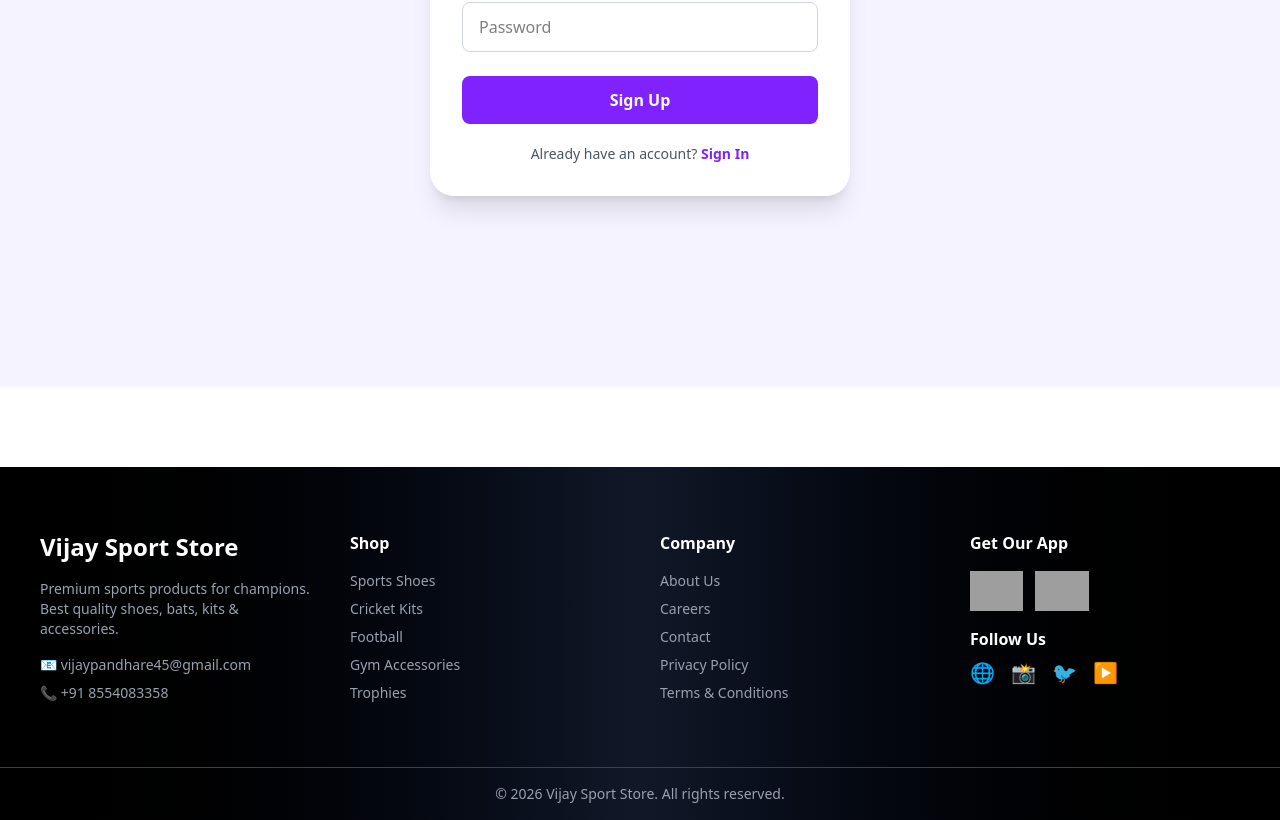
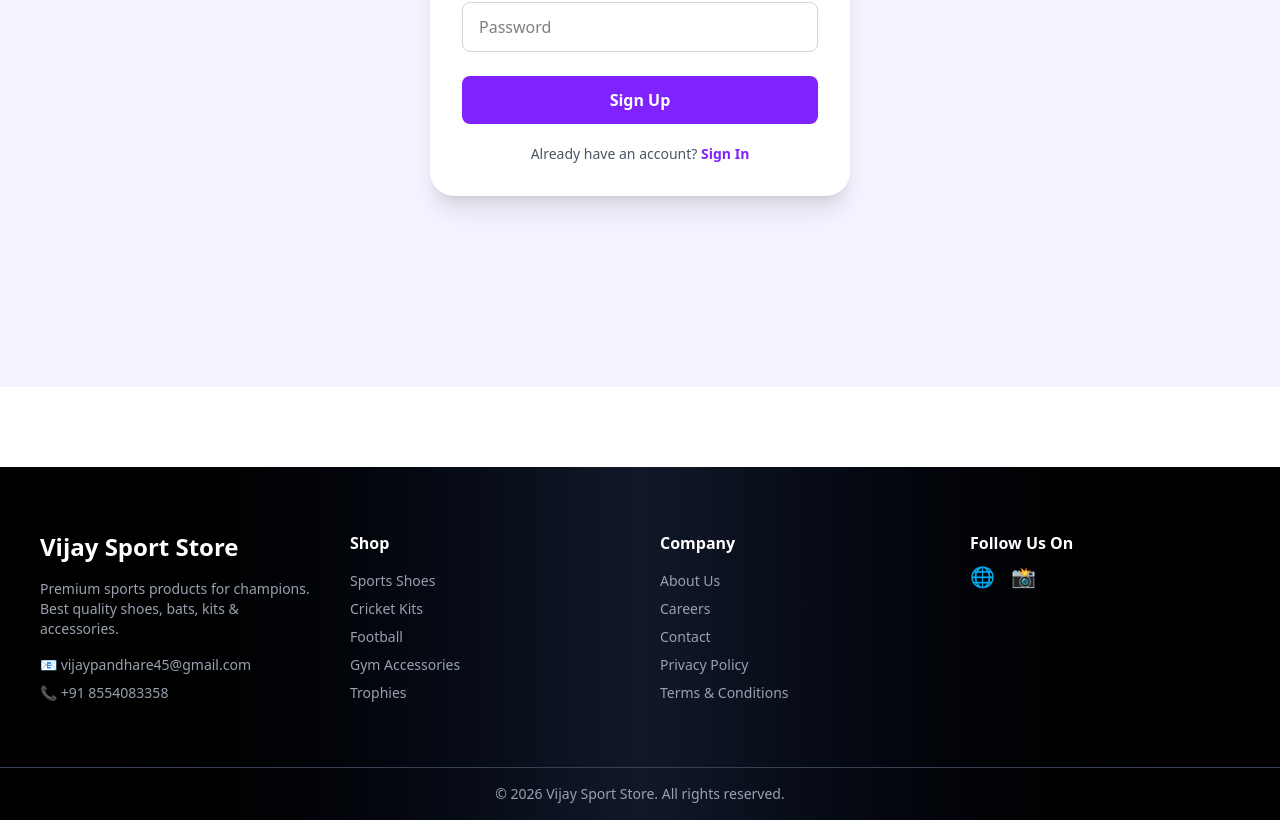
Before and after one commit to Sanika-Pandhare/online-sport-store, a React (Vite) app: page /signup in a window 1280 px wide. Shown: the part 413-1233 px from the top of the page. Built offline with nearby package versions, Linux system fonts and the light colour scheme; grey boxes are pictures that could not be loaded.

Commit message:
Updated Footer.jsx

```diff
--- a/src/components/Footer.jsx
+++ b/src/components/Footer.jsx
@@ -1,3 +1,5 @@
+import { Link } from "react-router-dom";
+
 const Footer = () => {
   return (
     <footer className="bg-gradient-to-r from-black via-gray-900 to-black text-white mt-20">
@@ -33,7 +35,17 @@ const Footer = () => {
         <div>
           <h3 className="font-semibold mb-4">Company</h3>
           <ul className="space-y-2 text-gray-400 text-sm">
-            <li>About Us</li>
+
+            {/* ✅ This opens Contact.jsx */}
+            <li>
+              <Link
+                to="/contact"
+                className="hover:text-orange-400 transition cursor-pointer"
+              >
+                About Us
+              </Link>
+            </li>
+
             <li>Careers</li>
             <li>Contact</li>
             <li>Privacy Policy</li>
@@ -43,25 +55,15 @@ const Footer = () => {
 
         {/* DOWNLOAD + SOCIAL */}
         <div>
-          <h3 className="font-semibold mb-4">Get Our App</h3>
 
-          <div className="flex gap-3 mb-4">
-            <img
-              src="https://upload.wikimedia.org/wikipedia/commons/7/78/Google_Play_Store_badge_EN.svg"
-              className="h-10 cursor-pointer"
-            />
-            <img
-              src="https://developer.apple.com/assets/elements/badges/download-on-the-app-store.svg"
-              className="h-10 cursor-pointer"
-            />
-          </div>
 
-          <h3 className="font-semibold mb-2">Follow Us</h3>
+
+
+          <h3 className="font-semibold mb-2">Follow Us On</h3>
           <div className="flex gap-4 text-xl">
             <span className="cursor-pointer hover:text-blue-500">🌐</span>
             <span className="cursor-pointer hover:text-pink-500">📸</span>
-            <span className="cursor-pointer hover:text-blue-400">🐦</span>
-            <span className="cursor-pointer hover:text-red-500">▶️</span>
+
           </div>
         </div>
       </div>
```
